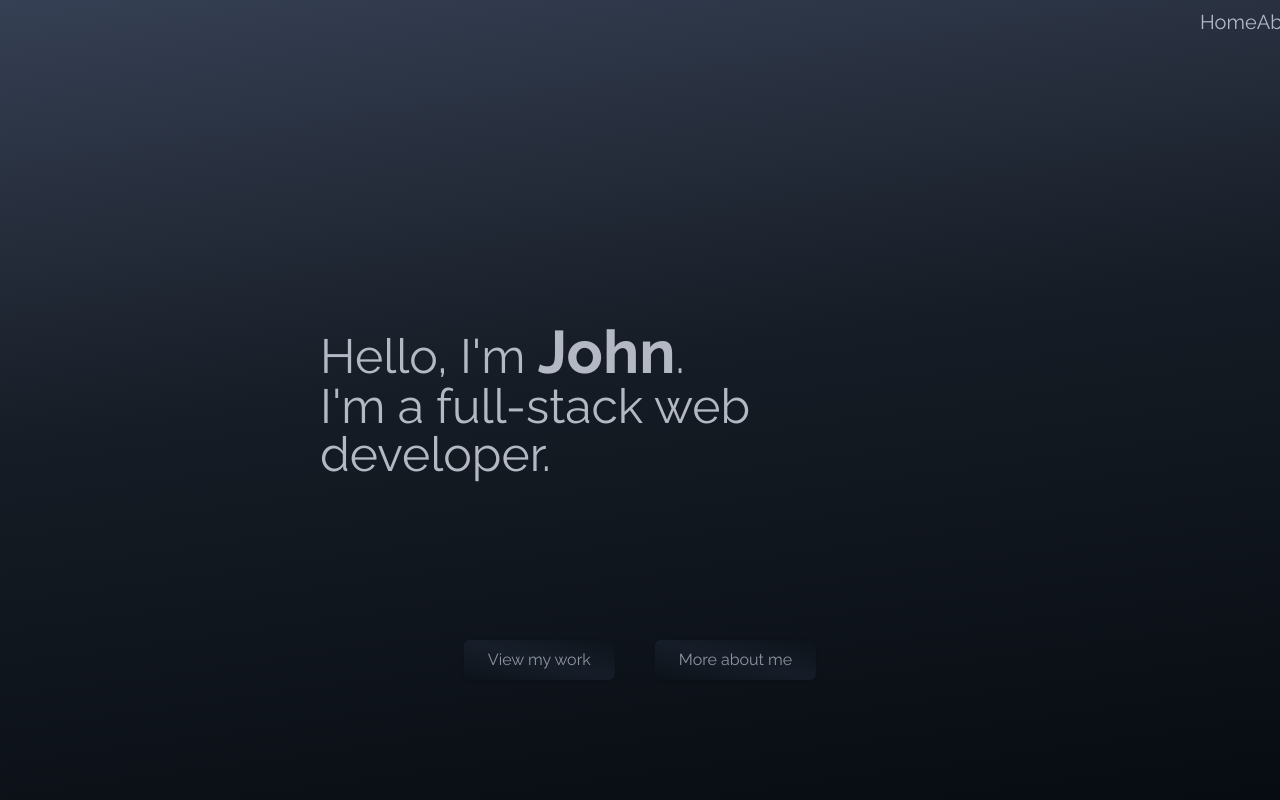
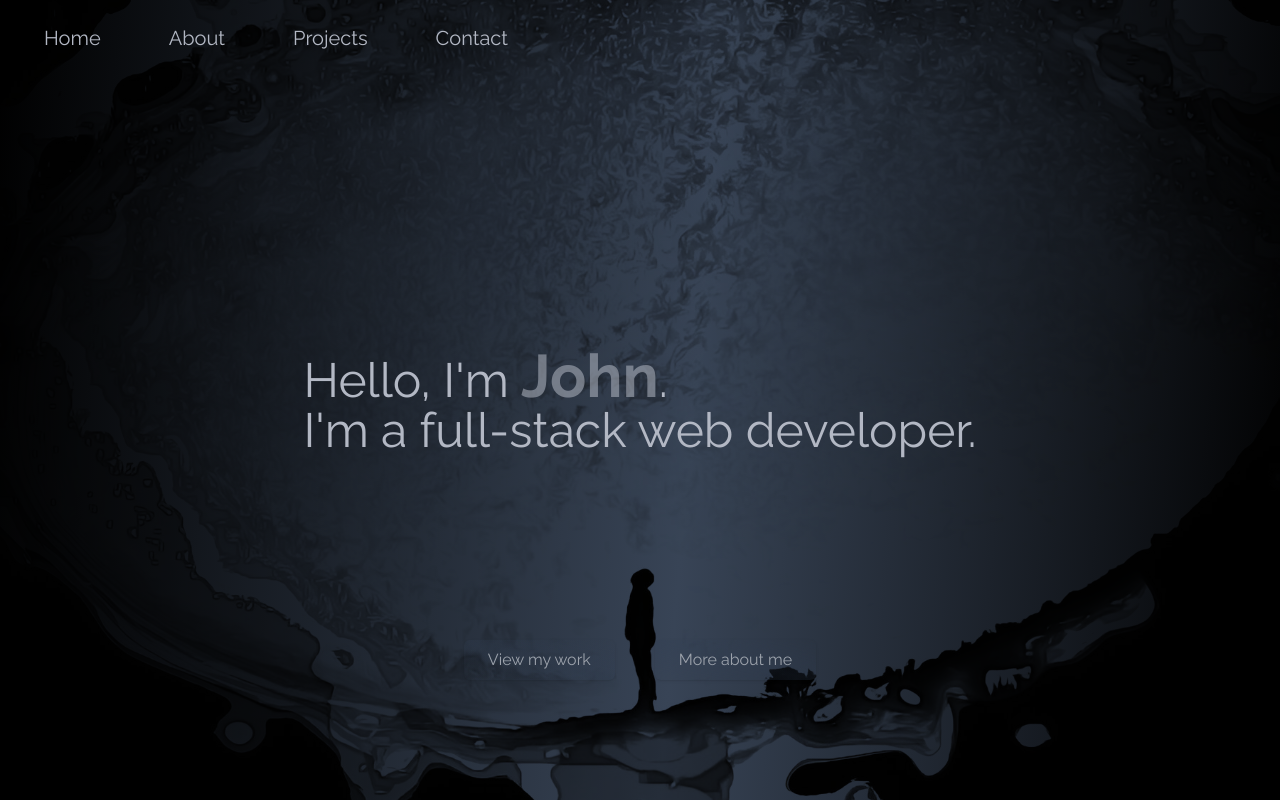
Before and after one commit to jKeanu/Portfolio, a React (Vite) app in the folder client/: page / in a window 1280 px wide. Built offline with nearby package versions, Linux system fonts and the light colour scheme.

Commit message:
Finished hero section

```diff
--- a/client/src/App.tsx
+++ b/client/src/App.tsx
@@ -3,11 +3,22 @@ import ParticleBackground from "./component/ParticlesContainer"
 function App() {
   return (
     <div className="relative w-full">
-      <nav className="portfolio-nav z-10 fixed text-default flex justify-around w-screen p-2 pl-[1200px]">
-        <button className="nav-button">Home</button>
-        <button className="nav-button">About</button>
-        <button className="nav-button">Projects</button>
-        <button className="nav-button">Contact</button>
+      <nav className="portfolio-nav z-10 fixed text-default flex w-screen pl-5 top-0 h-fit">
+        <ul className="flex gap-x-5 nav-link-list">
+          <li className="p-6 nav-link-container">
+            <a className="nav-link">Home</a>
+          </li>
+          <li className="p-6 nav-link-container">
+            <a className="nav-link">About</a>
+          </li>
+          <li className="p-6 nav-link-container">
+            <a className="nav-link">Projects</a>
+          </li>
+          <li className="p-6 nav-link-container">
+            <a className="nav-link">Contact</a>
+          </li>
+        </ul>
+
       </nav>
       <ParticleBackground />
       {/* Other components */}
--- a/client/src/component/ParticlesContainer.tsx
+++ b/client/src/component/ParticlesContainer.tsx
@@ -8,7 +8,6 @@ import { loadSlim } from "@tsparticles/slim"; // if you are going to use `loadSl
 
 const ParticleBackground = () => {
     const [ init, setInit ] = useState(false);
-
     // this should be run only once per application lifetime
     useEffect(() => {
         initParticlesEngine(async (engine) => {
@@ -30,24 +29,24 @@ const ParticleBackground = () => {
 
     return (
         <section className="hero-section h-[100vh] relative">
-            <div className="absolute top-[50%] left-[50%] translate-x-[-50%] translate-y-[-50%]">
-                <span className="text-default font-raleway text-5xl animate-fadeInUp">
-                    Hello, I'm <strong className="font-raleway text-6xl">John</strong>.
+            <div className="absolute top-[50%] left-[50%] translate-x-[-50%] translate-y-[-50%] sm:w-fit w-screen">
+                <span className="text-default font-raleway xl:text-5xl animate-fadeInUp lg:text-4xl text-3xl sm:inline block text-center">
+                    Hello, I'm <strong className="font-raleway xl:text-6xl lg:text-5xl text-4xl opacity-[55%]">John</strong>.
                     <br />
                 </span>
-                <span className="text-default font-raleway text-5xl animate-fadeInUp1500">
+                <span className="text-default font-raleway xl:text-5xl animate-fadeInUp1500 lg:text-4xl text-2xl sm:inline block text-center sm:whitespace-nowrap">
                     I'm a full-stack web developer.
                 </span>
             </div>
-            <div className="flex justify-center align-middle absolute top-[80%] left-[50%] translate-x-[-50%] gap-x-10">
+            <div className="flex justify-center align-middle absolute top-[80%] left-[50%] translate-x-[-50%] gap-x-3 sm:gap-x-10 w-screen">
                 <button
-                    className="text-[#8e95a1] font-raleway hover:backdrop-blur-lg bg-gradient-to-tr
+                    className="text-[#9da3ac] font-raleway hover:backdrop-blur-lg bg-gradient-to-tr
                     from-transparent via-[rgba(48,62,84,0.25)] to-transparent rounded-md py-2 px-6 shadow
-                    hover:shadow-[#525d71] duration-500 animate-fadeInUp">
+                    hover:shadow-[#525d71] duration-500 animate-fadeInUp w-fit">
                     View my work
                 </button>
                 <button
-                    className="text-[#8e95a1] font-raleway hover:backdrop-blur-lg bg-gradient-to-tr
+                    className="text-[#9da3ac] font-raleway hover:backdrop-blur-lg bg-gradient-to-tr
                     from-transparent via-[rgba(48,62,84,0.25)] to-transparent rounded-md py-2 px-6 shadow
                     hover:shadow-[#525d71] duration-500 animate-fadeInUp">
                     More about me
--- a/client/src/index.css
+++ b/client/src/index.css
@@ -12,12 +12,58 @@ html{
 }
 
 @layer base{
-    .nav-button{
-        @apply font-normal font-raleway text-xl
+    .nav-link{
+        @apply font-normal font-raleway text-xl cursor-pointer h-[100%]
     }
 }
 
 .hero-section{
     background: rgb(54,64,84);
-    background: linear-gradient(172deg, rgb(54, 64, 84) 0%, rgba(22,28,37,1) 46%, rgba(7,12,18,1) 100%);
+    background: url('/img/space-background.jpeg') center/cover no-repeat,  linear-gradient(275deg, rgb(0, 0, 0) 0%, rgb(56, 68, 86) 46%, rgb(0, 0, 0) 100%);
+    background-blend-mode: multiply;
 }
+
+ul{
+    list-style-type: none;
+    padding: 0;
+    margin: 0;
+}
+
+.nav-link-container{
+    position: relative;
+}
+
+.nav-link:before, .nav-link:after
+{
+    position: absolute;
+    top: 50%;
+    left: 50%;
+    width: 45px;
+    height: 45px;
+    border: 4px solid #627aa398;
+    transform: translateX(-50%) translateY(-50%) scale(0.8);
+    border-radius: 50%;
+    background: transparent;
+    content: "";
+    opacity: 0;
+    transition: all 0.3s;
+    z-index: -1;
+}
+
+.nav-link::after
+{
+    border-width: 2px;
+    transition: all 0.4s;
+}
+
+.nav-link:hover::before
+{
+    opacity: 1;
+    transform: translateX(-50%) translateY(-50%) scale(1);
+}
+
+.nav-link:hover::after
+{
+    opacity: 1;
+    transform: translateX(-50%) translateY(-50%) scale(1.3);
+}
--- a/client/tailwind.config.js
+++ b/client/tailwind.config.js
@@ -11,6 +11,9 @@ export default {
   content: ["./index.html", "./src/**/*.{js,jsx,ts,tsx}", "./src/components/**/*.{js, ts, jsx, tsx}"],
   theme: {
     extend: {
+      backgroundImage:{
+        'hero-background': "url('/img/space-background.jpg')"
+      },
       keyframes: {
         fadeInUp: {
           '0%': {
```
Also changed, not shown: client/public/img/space-background.jpeg (added).
